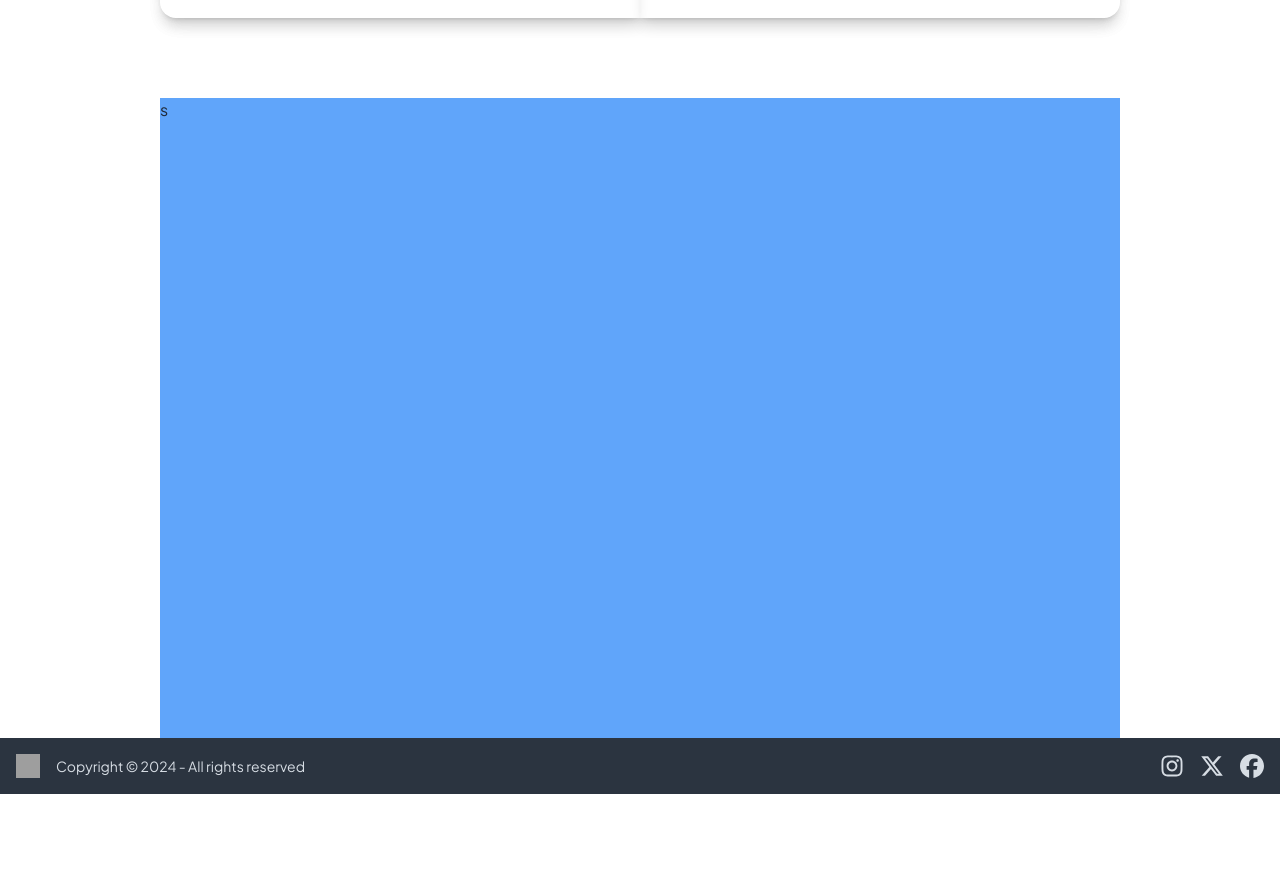
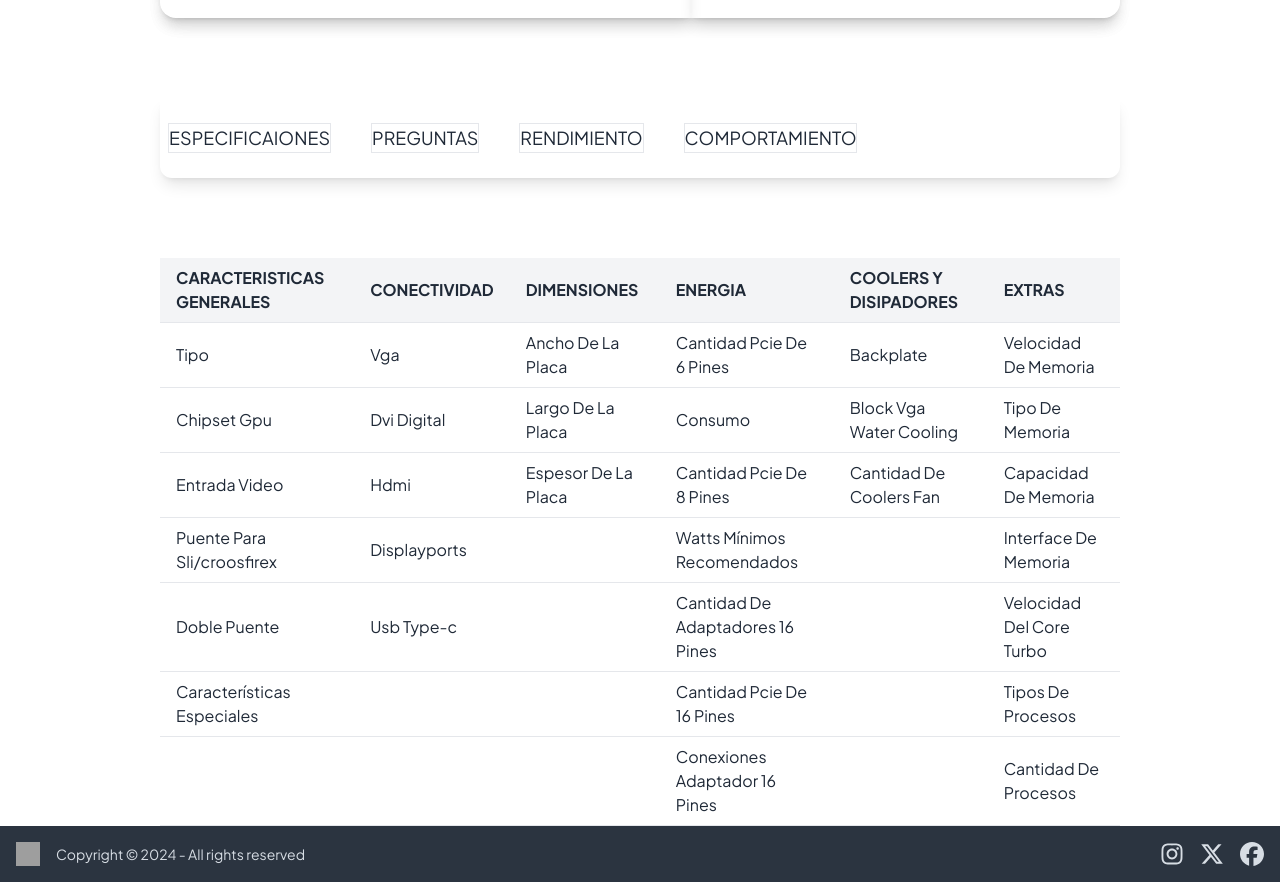
Before and after one commit to bultynch/Project-Computer-Store, a React (Create React App) app: page /ProductIndividualPage in a window 1280 px wide. Shown: the part 638-1520 px from the top of the page. Before the commit the page ends 1432 px from the top, so only its background shows below. Built offline with nearby package versions, Linux system fonts and the light colour scheme; grey boxes are pictures that could not be loaded; a web font is replaced by a local one.

Commit message:
modificaciones pagina ind prod

```diff
--- a/src/Components/Especifications.jsx
+++ b/src/Components/Especifications.jsx
@@ -2,27 +2,88 @@ import React from 'react'
 
 function Especifications() {
   return (
-    <div className='bg-blue-400 h-160'>
-
-        <div>
-                s
-            <div></div>
-
-            <div></div>
-
-        </div>
-
-
-
-        <div>
-
-            <div></div>
-
-            <div></div>
-
-        </div>
-
-    </div>
+    <table className="w-full border-collapse">
+      <thead>
+        <tr className="bg-gray-100 text-left font-bold">
+          <th className="py-2 px-4 border-b">
+            CARACTERISTICAS GENERALES
+          </th>
+          <th className="py-2 px-4 border-b">
+            CONECTIVIDAD
+          </th>
+          <th className="py-2 px-4 border-b">
+            DIMENSIONES
+          </th>
+          <th className="py-2 px-4 border-b">
+            ENERGIA
+          </th>
+          <th className="py-2 px-4 border-b">
+            COOLERS Y DISIPADORES
+          </th>
+          <th className="py-2 px-4 border-b">
+            EXTRAS
+          </th>
+        </tr>
+      </thead>
+      <tbody>
+        <tr>
+          <td className="py-2 px-4 border-b">Tipo</td>
+          <td className="py-2 px-4 border-b">Vga</td>
+          <td className="py-2 px-4 border-b">Ancho De La Placa</td>
+          <td className="py-2 px-4 border-b">Cantidad Pcie De 6 Pines</td>
+          <td className="py-2 px-4 border-b">Backplate</td>
+          <td className="py-2 px-4 border-b">Velocidad De Memoria</td>
+        </tr>
+        <tr>
+          <td className="py-2 px-4 border-b">Chipset Gpu</td>
+          <td className="py-2 px-4 border-b">Dvi Digital</td>
+          <td className="py-2 px-4 border-b">Largo De La Placa</td>
+          <td className="py-2 px-4 border-b">Consumo</td>
+          <td className="py-2 px-4 border-b">Block Vga Water Cooling</td>
+          <td className="py-2 px-4 border-b">Tipo De Memoria</td>
+        </tr>
+        <tr>
+          <td className="py-2 px-4 border-b">Entrada Video</td>
+          <td className="py-2 px-4 border-b">Hdmi</td>
+          <td className="py-2 px-4 border-b">Espesor De La Placa</td>
+          <td className="py-2 px-4 border-b">Cantidad Pcie De 8 Pines</td>
+          <td className="py-2 px-4 border-b">Cantidad De Coolers Fan</td>
+          <td className="py-2 px-4 border-b">Capacidad De Memoria</td>
+        </tr>
+        <tr>
+          <td className="py-2 px-4 border-b">Puente Para Sli/croosfirex</td>
+          <td className="py-2 px-4 border-b">Displayports</td>
+          <td className="py-2 px-4 border-b"></td>
+          <td className="py-2 px-4 border-b">Watts Mínimos Recomendados</td>
+          <td className="py-2 px-4 border-b"></td>
+          <td className="py-2 px-4 border-b">Interface De Memoria</td>
+        </tr>
+        <tr>
+          <td className="py-2 px-4 border-b">Doble Puente</td>
+          <td className="py-2 px-4 border-b">Usb Type-c</td>
+          <td className="py-2 px-4 border-b"></td>
+          <td className="py-2 px-4 border-b">Cantidad De Adaptadores 16 Pines</td>
+          <td className="py-2 px-4 border-b"></td>
+          <td className="py-2 px-4 border-b">Velocidad Del Core Turbo</td>
+        </tr>
+        <tr>
+          <td className="py-2 px-4 border-b">Características Especiales</td>
+          <td className="py-2 px-4 border-b"></td>
+          <td className="py-2 px-4 border-b"></td>
+          <td className="py-2 px-4 border-b">Cantidad Pcie De 16 Pines</td>
+          <td className="py-2 px-4 border-b"></td>
+          <td className="py-2 px-4 border-b">Tipos De Procesos</td>
+        </tr>
+        <tr>
+          <td className="py-2 px-4 border-b"></td>
+          <td className="py-2 px-4 border-b"></td>
+          <td className="py-2 px-4 border-b"></td>
+          <td className="py-2 px-4 border-b">Conexiones Adaptador 16 Pines</td>
+          <td className="py-2 px-4 border-b"></td>
+          <td className="py-2 px-4 border-b">Cantidad De Procesos</td>
+        </tr>
+      </tbody>
+    </table>
   )
 }
 
--- a/src/Components/ProductCard3.jsx
+++ b/src/Components/ProductCard3.jsx
@@ -17,8 +17,8 @@ const ProductCard3 = ({ nombre, precio, imagen, onAddToCart }) => {
   return (
     <div className='h-144 flex items-center justify-center rounded-2xl shadow-lg'>
 
-        <div className='p-5 w-full h-full flex flex-col justify-start  rounded-l-2xl shadow-lg'>
-            <img src='/bg-nintendo2.jpg' alt='prod-pic' className='mb-5 w-full h-3/4 border border-black'/>
+        <div className='p-5 w-[1200px] h-full flex flex-col justify-start  rounded-l-2xl shadow-lg'>
+            <img src='https://imagenes.compragamer.com/productos/compragamer_Imganen_general_33401_Placa_de_Video_XFX_Radeon_RX_6650_XT_8GB_GDDR6_Speedster_SWFT_210_589f396b-grn.jpg' alt='prod-pic' className='mb-5 w-full h-3/4 border border-black'/>
 
             <div className='w-full h-1/4 border border-black'>
 
--- a/src/Pages/ProductIndividualPage.jsx
+++ b/src/Pages/ProductIndividualPage.jsx
@@ -13,7 +13,18 @@ function ProductIndividualPage() {
         <ProductCard3 nombre='Placa de video ASUS GeForce RTX 4080 16GB GDDR6X ROG STRIX OC' precio='1.800.000'/>
       </div>
 
-      <div className='mx-40 pt-20'>
+      <div className='my-20 mx-40 py-4 flex items-center justify-start rounded-b-xl shadow-lg'>
+        <h1 className='mr-5 ml-2 border text-lg'>ESPECIFICAIONES</h1>
+        <h1 className='mx-5 border text-lg'>PREGUNTAS</h1>
+        <h1 className='mx-5 border text-lg'>RENDIMIENTO</h1>
+        <h1 className='mx-5 border text-lg'>COMPORTAMIENTO</h1>
+
+        <div>
+          <div className="divider"></div>
+        </div>
+      </div>
+
+      <div className='mx-40'>
         <Especifications />
       </div>
 
```
